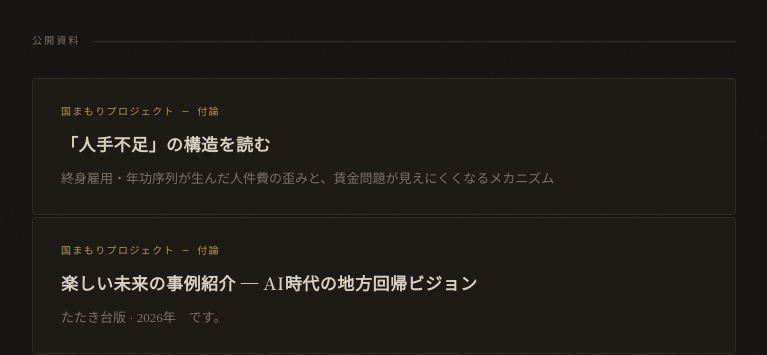
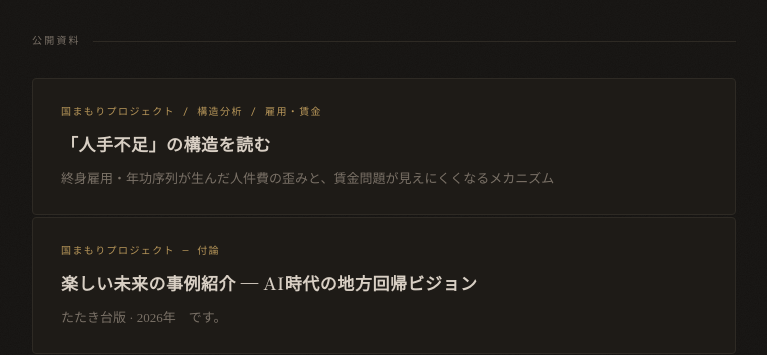
Before and after one commit to maskedrider88/maskedrider88.github.io, a Jekyll site: the page index.html, which Jekyll copies as it is, in a window 1280 px wide. Shown: the part 529-884 px from the top of the page, without its empty margins (256-1023 px from the left). Built offline with Jekyll 4.4.1, drawn with Linux system fonts in a browser that asks for light colours; some web fonts are replaced.

Commit message:
Update index.html

```diff
--- a/index.html
+++ b/index.html
@@ -235,7 +235,7 @@
       <div class="card-list">
 
         <a class="card" href="ai_chihou_vision.html">
-          <p class="card-tag">国まもりプロジェクト — 付論</p>
+          <p class="card-tag">国まもりプロジェクト / 構造分析 / 雇用・賃金</p>
           <p class="card-title">「人手不足」の構造を読む</p>
           <p class="card-desc">終身雇用・年功序列が生んだ人件費の歪みと、賃金問題が見えにくくなるメカニズム</p>
         </a>
```
